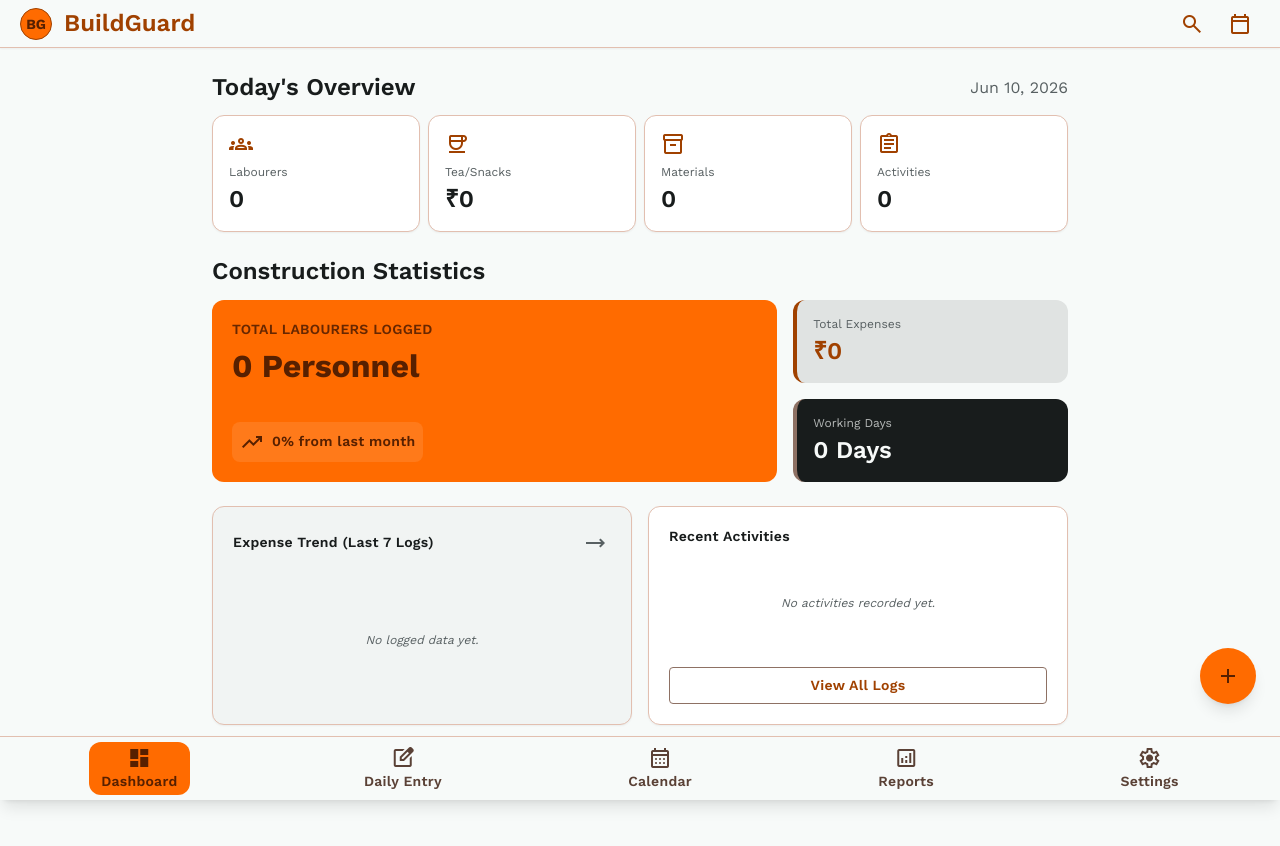
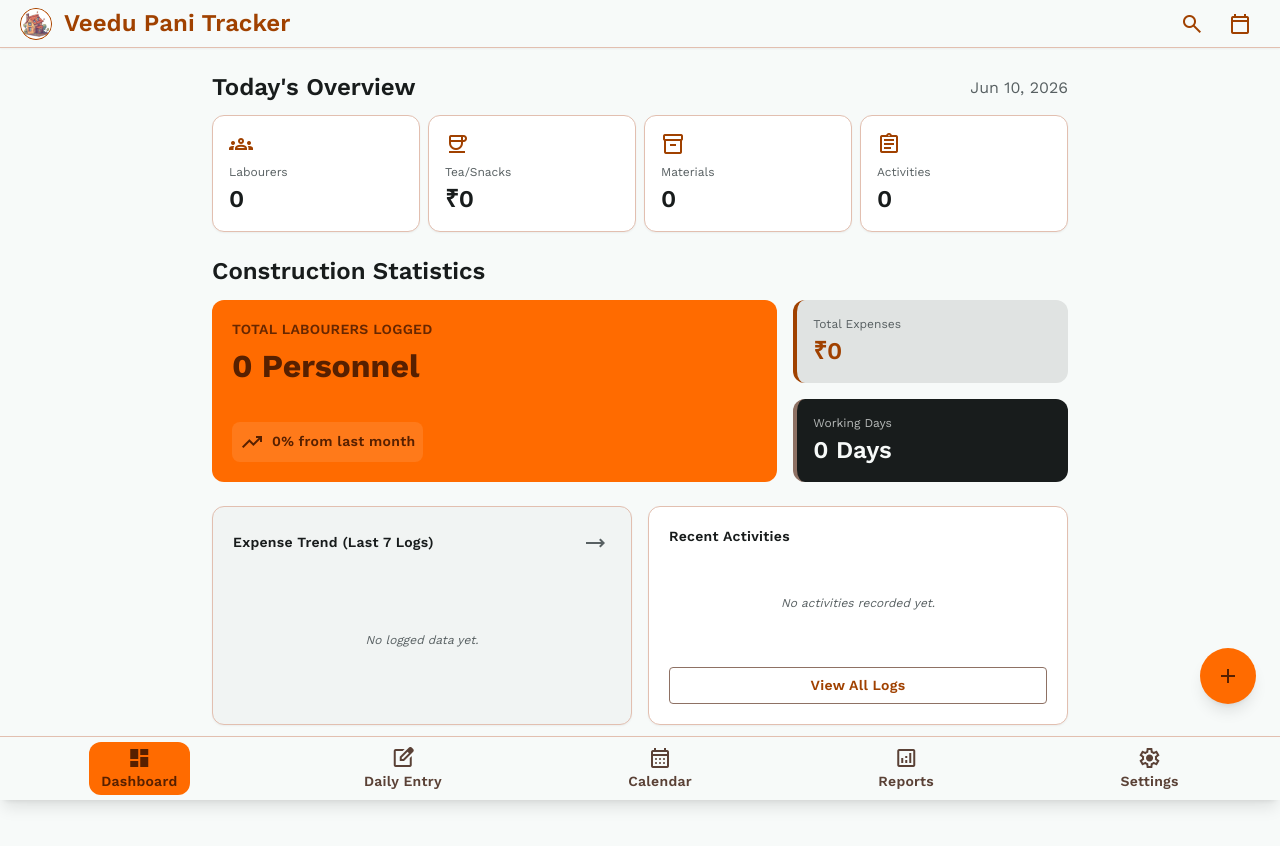
Before and after one commit to AlphinDThomas/VEEDU-PANI-TRACKER-, a website built with Vite: page index.html in a window 1280 px wide. Built offline with nearby package versions, Linux system fonts and the light colour scheme; some packages are replaced by stand-ins of ours; no server answers; the database is empty.

```diff
--- a/index.html
+++ b/index.html
@@ -4,7 +4,7 @@
     <meta charset="UTF-8" />
     <link rel="icon" type="image/svg+xml" href="/favicon.svg" />
     <meta name="viewport" content="width=device-width, initial-scale=1.0, maximum-scale=1.0, user-scalable=no" />
-    <title>BuildGuard — Construction Diary</title>
+    <title>Veedu Pani Tracker — Construction Diary</title>
     <!-- Fonts & Icons -->
     <link rel="preconnect" href="https://fonts.googleapis.com" />
     <link rel="preconnect" href="https://fonts.gstatic.com" crossorigin />
--- a/src/components/header.js
+++ b/src/components/header.js
@@ -1,6 +1,8 @@
 import { createElement } from '../utils/dom.js';
 import { searchModal } from './searchModal.js';
 import { navigateTo } from '../router.js';
+
+const HEADER_LOGO_SRC = '/logo.jpg';
 
 export function createHeader() {
   const onSearchClick = () => {
@@ -17,14 +19,25 @@
     // Brand & Profile Logo
     createElement('div', { class: 'flex items-center gap-3' }, [
       createElement('button', {
-        class: 'w-8 h-8 rounded-full bg-primary-container text-on-primary-container flex items-center justify-center font-bold text-sm border border-primary transition-transform active:scale-95 cursor-pointer',
+        class: 'w-8 h-8 rounded-full bg-primary-container text-on-primary-container flex items-center justify-center font-bold text-sm border border-primary transition-transform active:scale-95 cursor-pointer overflow-hidden',
         title: 'Settings',
         onclick: onAvatarClick
-      }, 'BG'),
+      }, [
+        createElement('img', {
+          src: HEADER_LOGO_SRC,
+          alt: 'Settings',
+          class: 'w-full h-full object-cover',
+          onError: (event) => {
+            event.currentTarget.classList.add('hidden');
+            event.currentTarget.nextSibling?.classList.remove('hidden');
+          }
+        }),
+        createElement('span', { class: 'hidden' }, 'BG')
+      ]),
       createElement('span', {
         class: 'font-headline-md text-primary font-bold cursor-pointer select-none',
         onclick: () => navigateTo('dashboard')
-      }, 'BuildGuard')
+      }, 'Veedu Pani Tracker')
     ]),
 
     // Action Buttons
```
Also changed, not shown: public/logo.jpg (added).
